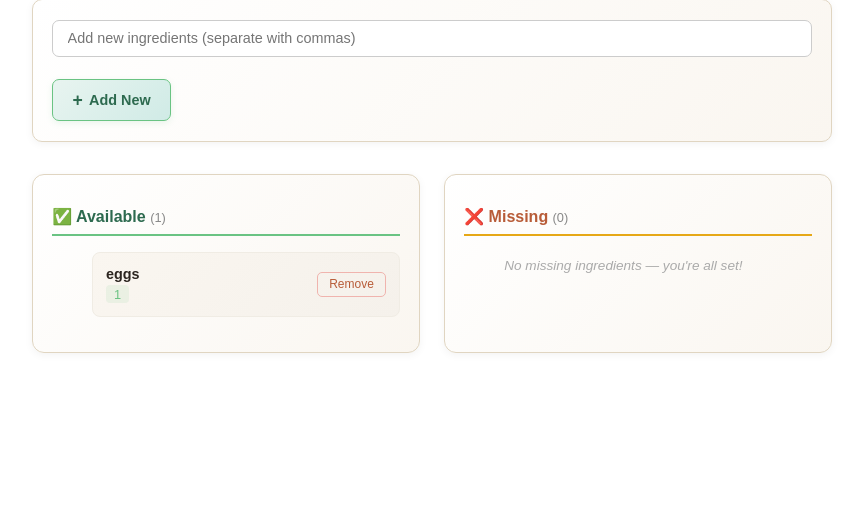
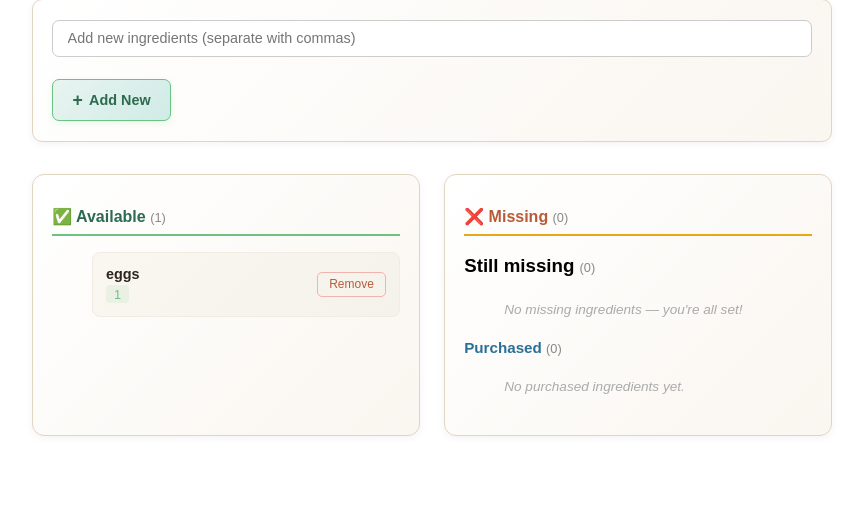
Before and after one commit to niesahniche/2610-CSP1123-G016, a Django app: page /grocery/ in a window 1280 px wide. Shown: the part 337-869 px from the top of the page, without its empty margins (208-1071 px from the left). Before the commit the page ends 690 px from the top, so only its background shows below. Run offline with Django 5.2, Linux system fonts and the light colour scheme; data comes from the database, SQL or seed files in the repository; both versions use the stored data as it was after the commit; some libraries are stand-ins or nearby versions.

Commit message:
purchased column when click button 'got it'

```diff
--- a/2610-CSP1123-G016-ibtisamnad/campuscook/pages/models.py
+++ b/2610-CSP1123-G016-ibtisamnad/campuscook/pages/models.py
@@ -29,6 +29,7 @@ class Grocery(models.Model):
     STATUS_CHOICES = [
         ('available', 'Available'),   # user has this ingredient
         ('missing',   'Missing'),     # added automatically when using "To Make"
+        ('purchased', 'Purchased'),   # marked as purchased after clicking Got it
     ]
 
     name        = models.CharField(max_length=100, default='')
--- a/2610-CSP1123-G016-ibtisamnad/campuscook/pages/templates/pages/grocery.html
+++ b/2610-CSP1123-G016-ibtisamnad/campuscook/pages/templates/pages/grocery.html
@@ -83,13 +83,15 @@
 
     <div class="grocery_section">
       <h2 class="section_heading missing_heading">
-        ❌ Missing <span class="count">({{ missing|length }})</span>
+        ❌ Missing <span class="count">({{ missing_count }})</span>
       </h2>
+
+      <div class="missing_subsection">
+        <h3 class="subheading">Still missing <span class="count">({{ missing|length }})</span></h3>
         <ul class="grocery_list">
           {% for item in missing %}
             <li class="grocery_item missing_item">
               <div class="item_info">
-              <span class="item_quantity">{{ item.quantity }}x</span>
                 <span class="item_name">{{ item.name }}</span>
                 {% if item.custom_name %}<span class="item_custom">({{ item.custom_name }})</span>{% endif %}
                 {% if item.for_recipe %}
@@ -98,7 +100,7 @@
                 {% if item.quantity %}<span class="item_quantity">{{ item.quantity }}</span>{% endif %}
               </div>
               <div class="item_actions">
-              <a href="{% url 'remove_item' item.id %}" class="btn_got_it">Got it ✓</a>
+                <a href="{% url 'purchase_item' item.id %}" class="btn_got_it">Got it ✓</a>
                 <a href="{% url 'remove_item' item.id %}" class="btn_remove">Remove</a>
               </div>
             </li>
@@ -106,6 +108,30 @@
             <li class="empty_msg">No missing ingredients — you're all set!</li>
           {% endfor %}
         </ul>
+      </div>
+
+      <div class="missing_subsection purchased_section">
+        <h3 class="subheading purchased_heading">Purchased <span class="count">({{ purchased|length }})</span></h3>
+        <ul class="grocery_list">
+          {% for item in purchased %}
+            <li class="grocery_item purchased_item">
+              <div class="item_info">
+                <span class="item_name">{{ item.name }}</span>
+                {% if item.custom_name %}<span class="item_custom">({{ item.custom_name }})</span>{% endif %}
+                {% if item.for_recipe %}
+                  <span class="item_for">needed for: {{ item.for_recipe }}</span>
+                {% endif %}
+                {% if item.quantity %}<span class="item_quantity">{{ item.quantity }}</span>{% endif %}
+              </div>
+              <div class="item_actions">
+                <a href="{% url 'remove_item' item.id %}" class="btn_remove">Remove</a>
+              </div>
+            </li>
+          {% empty %}
+            <li class="empty_msg">No purchased ingredients yet.</li>
+          {% endfor %}
+        </ul>
+      </div>
     </div>
 
   </div>
@@ -284,6 +310,9 @@
     transition: all 0.2s;
     cursor: pointer;
   }
+  .purchased_section { margin-top: 1rem; }
+  .purchased_heading { font-size: 0.95rem; color: #2a6f97; border-color: #67a5c5; margin-top: 0.8rem; }
+  .purchased_item { background: linear-gradient(135deg, #f4fbff 0%, #eef7fb 100%); border-color: #d5e8f2; }
   .btn_remove:hover { background: #fdf0ee; color: #d64a3d; }
   .btn_got_it {
     font-size: 0.75rem;
--- a/2610-CSP1123-G016-ibtisamnad/campuscook/pages/urls.py
+++ b/2610-CSP1123-G016-ibtisamnad/campuscook/pages/urls.py
@@ -9,6 +9,7 @@ urlpatterns = [
 
     # ── Grocery ───────────────────────────────────────────────────────────────
     path("grocery/",          views.grocery,     name="grocery"),
+    path("grocery/purchased/<int:id>/", views.purchase_item, name="purchase_item"),
     path("remove/<int:id>/",  views.remove_item, name="remove_item"),
 
     # ── Recipe pages ──────────────────────────────────────────────────────────
--- a/2610-CSP1123-G016-ibtisamnad/campuscook/pages/views.py
+++ b/2610-CSP1123-G016-ibtisamnad/campuscook/pages/views.py
@@ -99,12 +99,22 @@ def grocery(request):
     # Get user's grocery items
     available = Grocery.objects.filter(user=user, status='available')
     missing = Grocery.objects.filter(user=user, status='missing')
+    purchased = Grocery.objects.filter(user=user, status='purchased')
 
     return render(request, 'pages/grocery.html', {
         'all_ingredients': all_ingredients,
         'available': available,
         'missing': missing,
+        'purchased': purchased,
+        'missing_count': missing.count() + purchased.count(),
     })
+
+
+def purchase_item(request, id):
+    grocery_item = get_object_or_404(Grocery, id=id)
+    grocery_item.status = 'purchased'
+    grocery_item.save(update_fields=['status'])
+    return redirect('grocery')
 
 
 def remove_item(request, id):
```
Also changed, not shown: 2610-CSP1123-G016-ibtisamnad/campuscook/db.sqlite3. Lines whose indentation alone changed are shown as unchanged.
